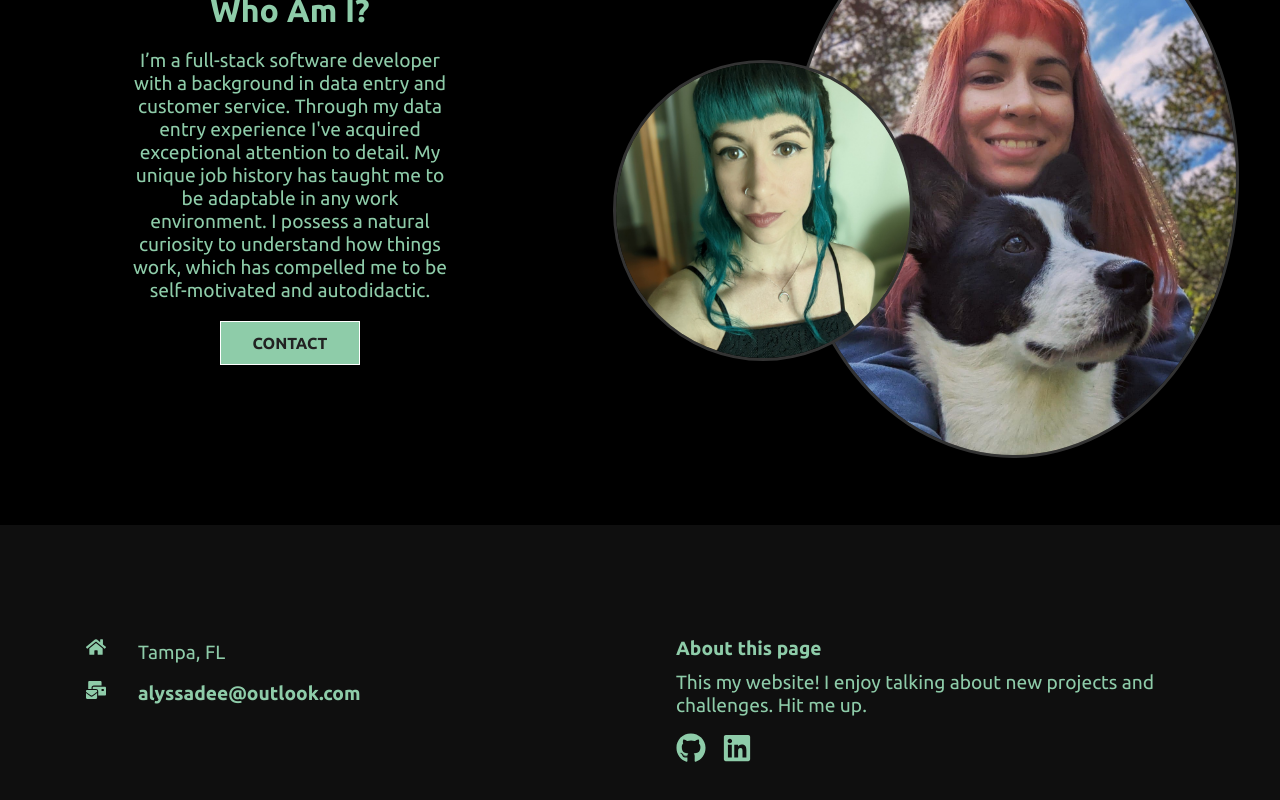
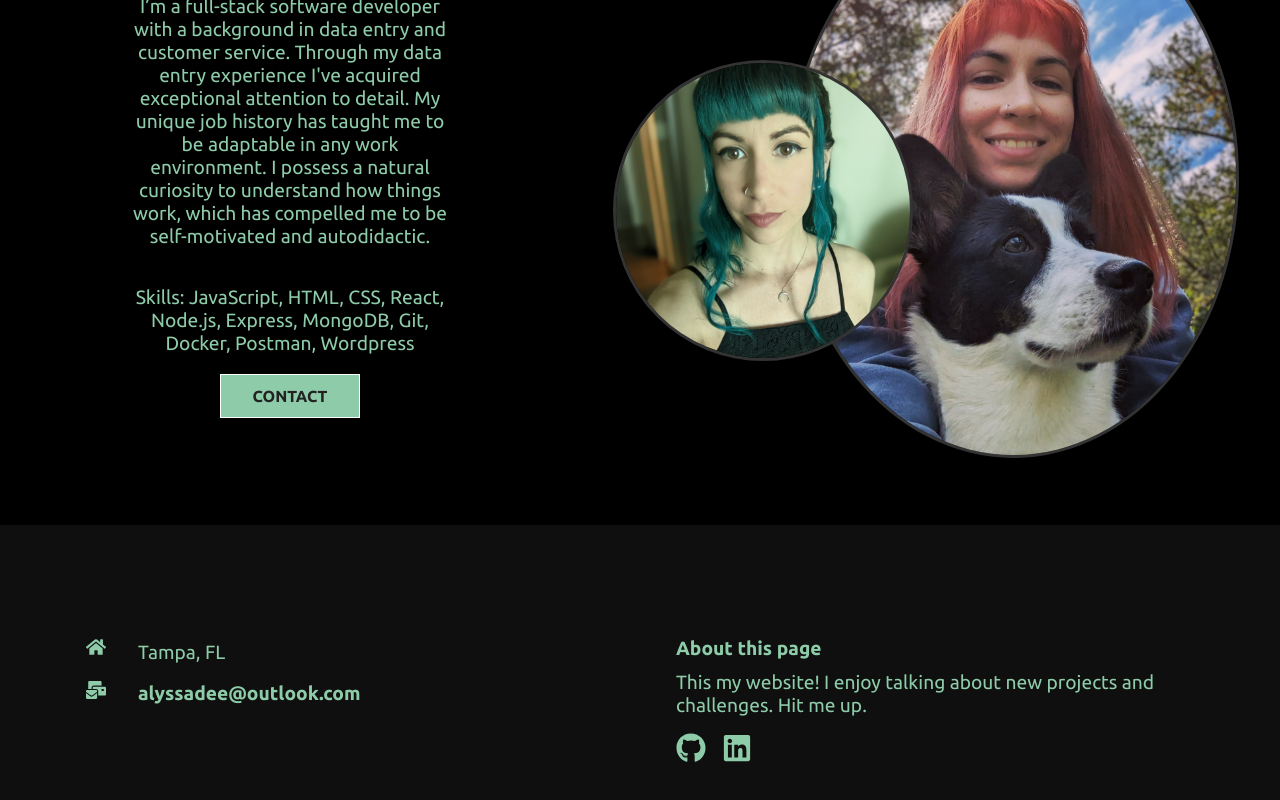
Before and after one commit to cactuspie23/portfolio, a React (Create React App) app: page /about in a window 1280 px wide. Shown: the part 648-1448 px from the top of the page. Built offline with nearby package versions, Linux system fonts and the light colour scheme; no server answers.

Commit message:
update about skills section

```diff
--- a/src/components/AboutContent/AboutContent.jsx
+++ b/src/components/AboutContent/AboutContent.jsx
@@ -7,6 +7,7 @@ const AboutContent = () => {
       <div className='left'>
         <h1>Who Am I?</h1>
         <p>I’m a full-stack software developer with a background in data entry and customer service. Through my data entry experience I've acquired exceptional attention to detail. My unique job history has taught me to be adaptable in any work environment. I possess a natural curiosity to understand how things work, which has compelled me to be self-motivated and autodidactic.</p>
+        <p>Skills: JavaScript, HTML, CSS, React, Node.js, Express, MongoDB, Git, Docker, Postman, Wordpress</p>
         <Link to='/contact'>
           <button className='btn'>Contact</button>
         </Link>
```
